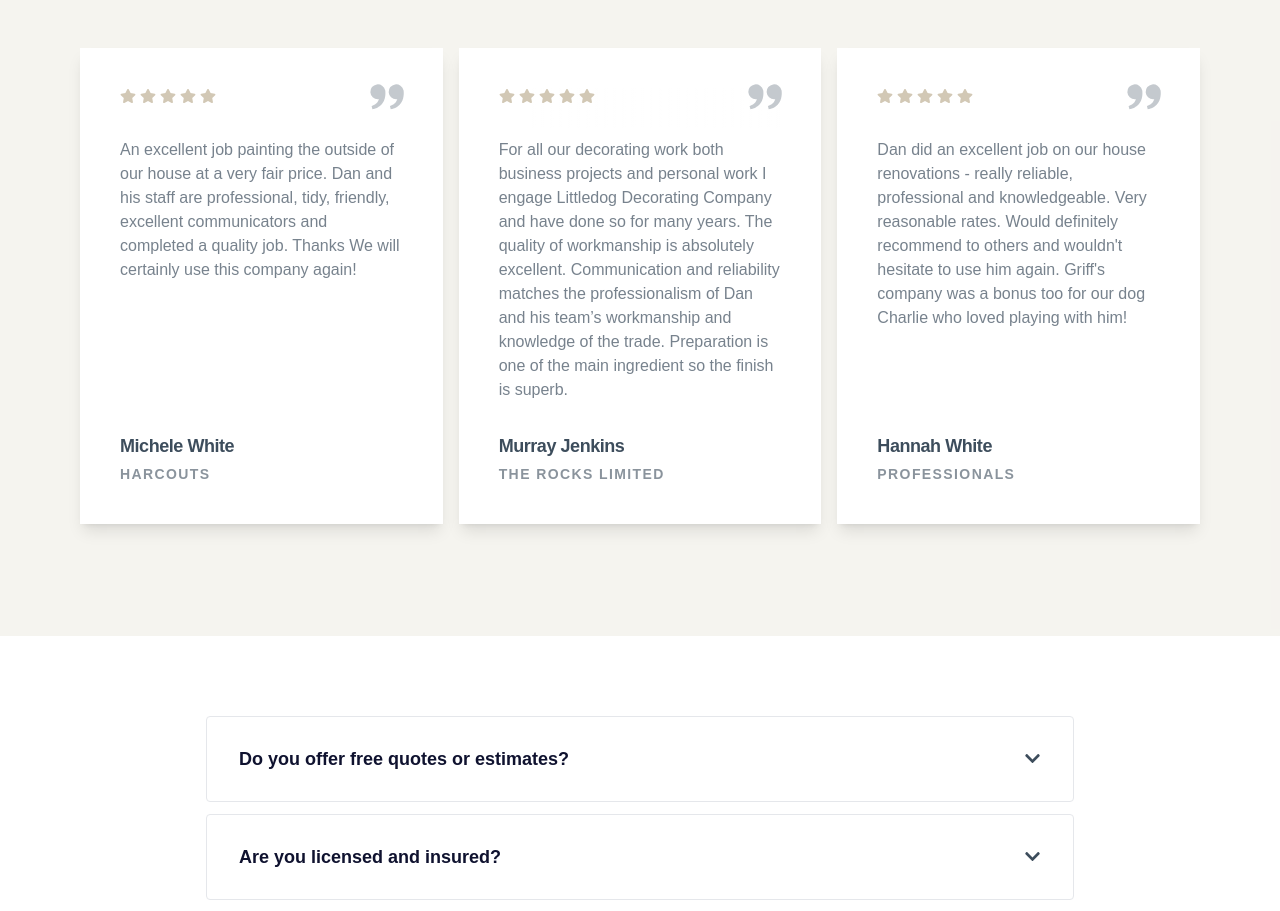
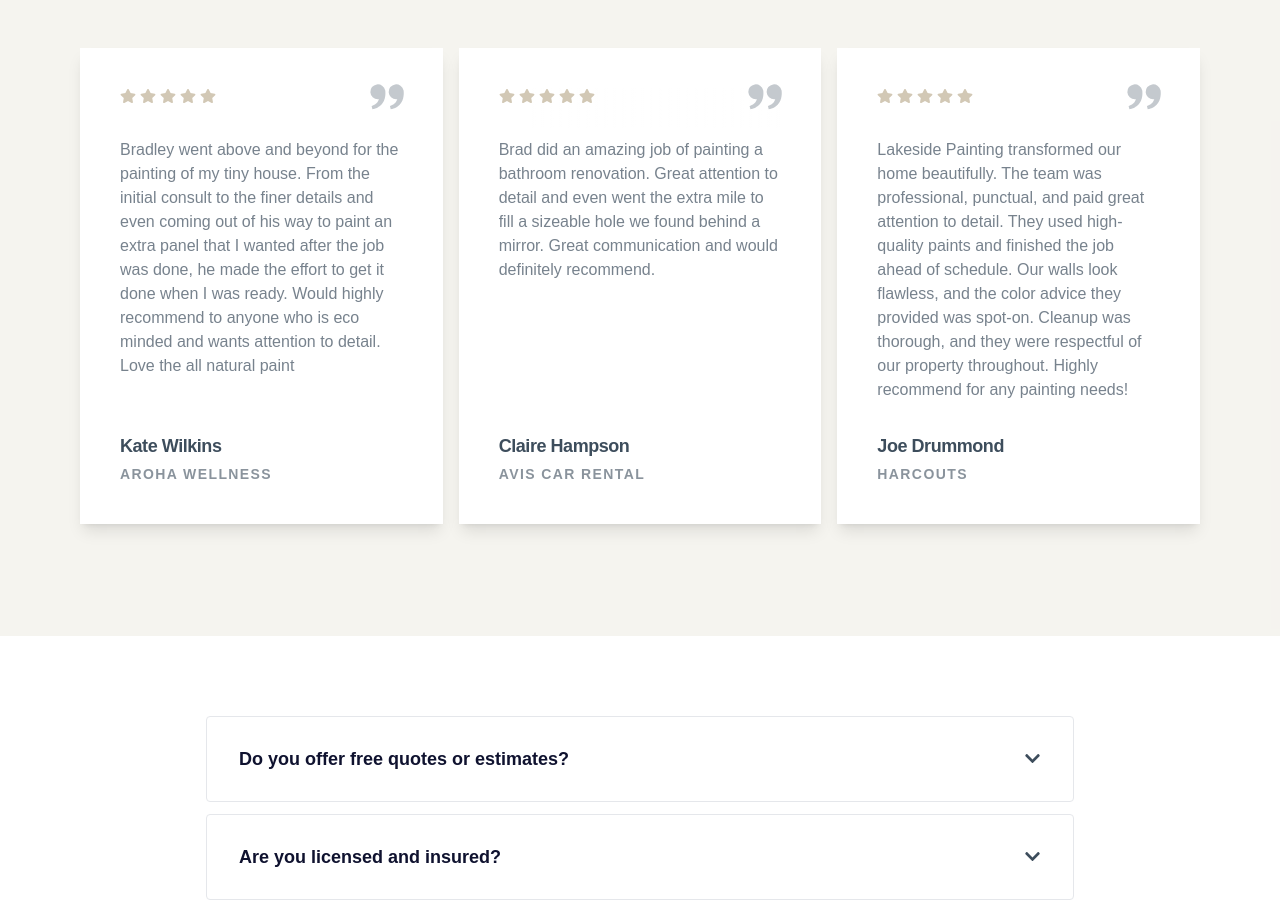
Before and after one commit to BradleyHam/lakeside-painting, a Next.js app: page / in a window 1280 px wide. Shown: the part 2420-3331 px from the top of the page. Built offline with nearby package versions, Linux system fonts and the light colour scheme.

Commit message:
replace apos

```diff
--- a/app/HomeComponents/ShortAbout.tsx
+++ b/app/HomeComponents/ShortAbout.tsx
@@ -29,12 +29,12 @@ const ShortAbout: React.FC = () => {
                             </div>
                          <p className='text-primary/75'>
 
-At Lakeside Painting, we specialize in transforming homes and commercial spaces across Queenstown with high-quality painting services. With over 25 years of combined experience, our team of skilled painters is dedicated to enhancing the beauty and value of your property. From stunning exterior finishes that withstand Queenstown's weather conditions to flawless interior detailing, we offer comprehensive solutions tailored to meet your unique needs.
+At Lakeside Painting, we specialize in transforming homes and commercial spaces across Queenstown with high-quality painting services. With over 25 years of combined experience, our team of skilled painters is dedicated to enhancing the beauty and value of your property. From stunning exterior finishes that withstand Queenstown&apos;s weather conditions to flawless interior detailing, we offer comprehensive solutions tailored to meet your unique needs.
 
 <br />
 <br />
 
-As a locally-owned and operated business, we take pride in our reputation for reliability, professionalism, and meticulous attention to detail. Whether you're looking to refresh your home's interior or elevate your business &apos; s curb appeal, Lakeside Painting is your go-to partner for exceptional results that last. Trust us to deliver a seamless painting experience that exceeds your expectations, every time. </p>
+As a locally-owned and operated business, we take pride in our reputation for reliability, professionalism, and meticulous attention to detail. Whether you&apos;re looking to refresh your home&apos;s interior or elevate your business &apos; s curb appeal, Lakeside Painting is your go-to partner for exceptional results that last. Trust us to deliver a seamless painting experience that exceeds your expectations, every time. </p>
 
                          <div className=''>
 
--- a/app/HomeComponents/Testimonials.tsx
+++ b/app/HomeComponents/Testimonials.tsx
@@ -2,21 +2,20 @@ import TestimonialCard from "./TestimonialCard";
 
 const testimonials = [
     {
-        name: 'Michele White',
-        occupation: 'Harcouts',
-        testimonial: `An excellent job painting the outside of our house at a very fair price. Dan and his staff are professional, tidy, friendly, excellent communicators and completed a quality job. Thanks  We will certainly use this company again!`
+        name: 'Kate Wilkins',
+        occupation: 'Aroha Wellness',
+        testimonial: `Bradley went above and beyond for the painting of my tiny house. From the initial consult to the finer details and even coming out of his way to paint an extra panel that I wanted after the job was done, he made the effort to get it done when I was ready. Would highly recommend to anyone who is eco minded and wants attention to detail. Love the all natural paint`
     },
     {
-        name: 'Murray Jenkins',
-        occupation: 'The Rocks Limited',
-        testimonial: `For all our decorating work both business projects and personal work I engage Littledog Decorating Company and have done so for many years.
-The quality of workmanship is absolutely excellent.  Communication and reliability matches the professionalism of Dan and his team’s workmanship and knowledge of the trade. Preparation is one of the main ingredient so the finish is superb.`
+        name: 'Claire Hampson',
+        occupation: 'Avis Car Rental',
+        testimonial: `Brad did an amazing job of painting a bathroom renovation. Great attention to detail and even went the extra mile to fill a sizeable hole we found behind a mirror. Great communication and would definitely recommend.`
 
     },
     {
-        name: 'Hannah White',
-        occupation: 'Professionals',
-        testimonial: `Dan did an excellent job on our house renovations - really reliable, professional and knowledgeable. Very reasonable rates. Would definitely recommend to others and wouldn't hesitate to use him again.  Griff's company was a bonus too for our dog Charlie who loved playing with him!`
+        name: 'Joe Drummond',
+        occupation: 'Harcouts',
+        testimonial: `Lakeside Painting transformed our home beautifully. The team was professional, punctual, and paid great attention to detail. They used high-quality paints and finished the job ahead of schedule. Our walls look flawless, and the color advice they provided was spot-on. Cleanup was thorough, and they were respectful of our property throughout. Highly recommend for any painting needs!`
     }
 ]
 
--- a/app/SiteComponents/BookingForm/LeftSide.js
+++ b/app/SiteComponents/BookingForm/LeftSide.js
@@ -21,7 +21,7 @@ const LeftSide = ({ selectedDate, selectedTimeSlot, showForm }) => {
         {!bothSelected && (
           <>
             <h2 className="text-xl font-bold mb-4 mt-4">Welcome to Our Booking System</h2>
-            <p>Please select a date and time for your site visit. Once you've made your selection, you'll be able to provide additional details for your booking.</p>
+            <p>Please select a date and time for your site visit. Once you&apos;ve made your selection, you&apos;ll be able to provide additional details for your booking.</p>
             </>
         )}
       </div>
```
